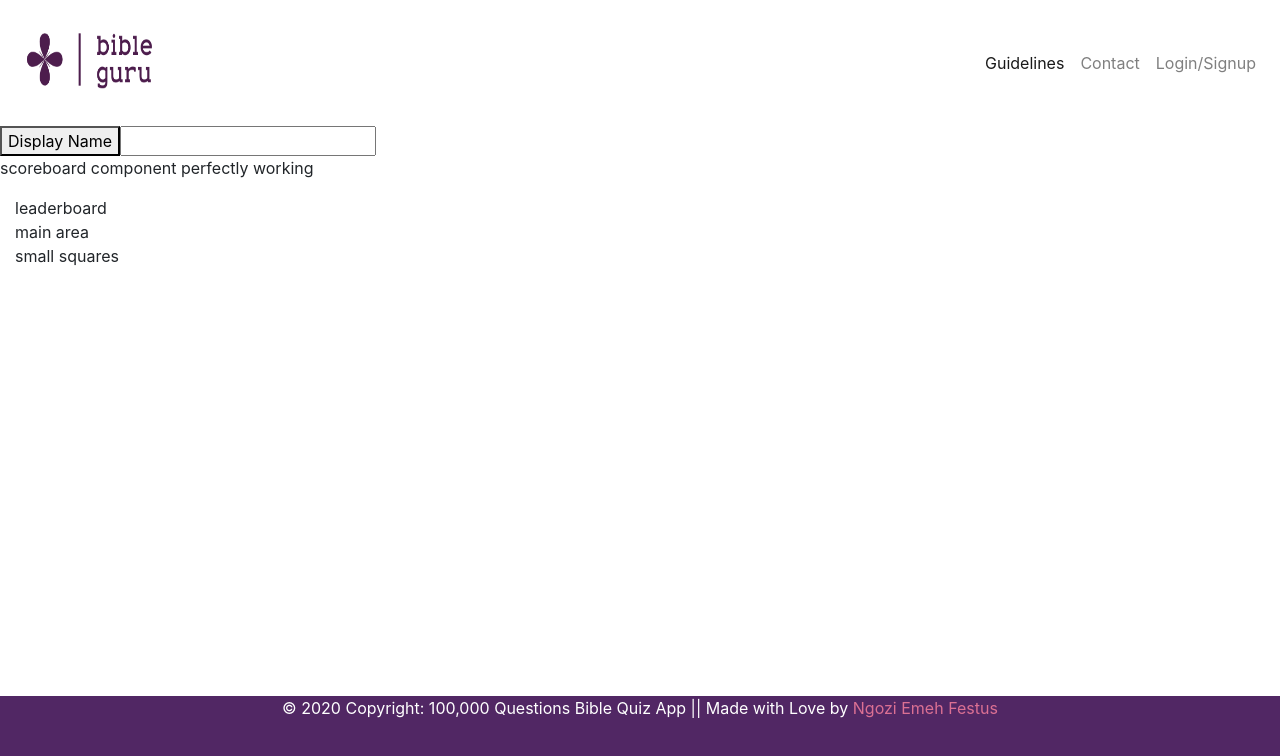
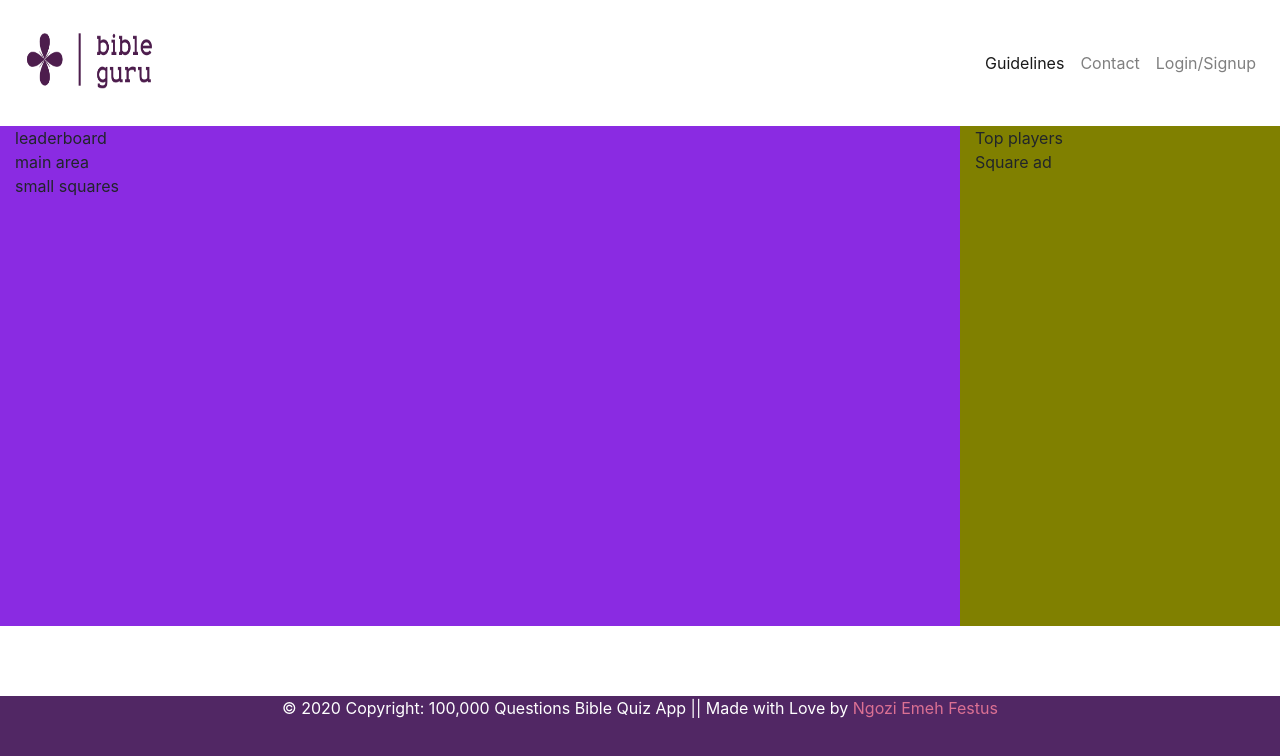
Before and after one commit to NgoziEmeh/Bible-quiz-web-app-frontend, an Angular app: page / in a window 1280 px wide. Shown: the top 756 px of the page. Built offline with nearby package versions, Linux system fonts and the light colour scheme.

Commit message:
header cleansing

```diff
--- a/src/app/header/header.component.html
+++ b/src/app/header/header.component.html
@@ -34,7 +34,3 @@
     </div>
 
   </nav>
-
-  <button (click)="Testing()">Display Name</button>
-
-  <input id="txtname" type="text">
--- a/src/app/header/header.component.ts
+++ b/src/app/header/header.component.ts
@@ -16,9 +16,6 @@ export class HeaderComponent implements OnInit{
 
     }
 
-    Testing(){
-        var name = $('#txtname').val();
-        alert(name);
-    }
+
 
 }
--- a/src/app/home/home.component.css
+++ b/src/app/home/home.component.css
@@ -1,12 +1,14 @@
 
 .flex-container-left{
-    min-height: 500px;
+    height: 500px;
     display: flex;
     flex-direction: column;
+    background: blueviolet;
 }
 
 .flex-container-right{
-    min-height: 500px;
+    height: 500px;
     display: flex;
     flex-direction: column;
+    background: olive;
 }
--- a/src/app/home/home.component.html
+++ b/src/app/home/home.component.html
@@ -2,9 +2,9 @@
         <div class="header_area">
                 <app-header></app-header>
             </div>
-            <div class="score_area">
+            <!-- <div class="score_area">
                 <app-scoreboard></app-scoreboard>
-            </div>
+            </div> -->
             <div class="home_area container-fluid">
                 <div class="row">
                         <div class="col-md-9 flex-container-left">
@@ -13,8 +13,8 @@
                             <div class="smaller-squares">small squares</div>
                         </div>
                         <div class="col-md-3 flex-container-right">
-                            <div class="top-players-list"></div>
-                            <div class="squaread-holder"></div>
+                            <div class="top-players-list">Top players</div>
+                            <div class="squaread-holder">Square ad</div>
                         </div>
                 </div>
 
```
